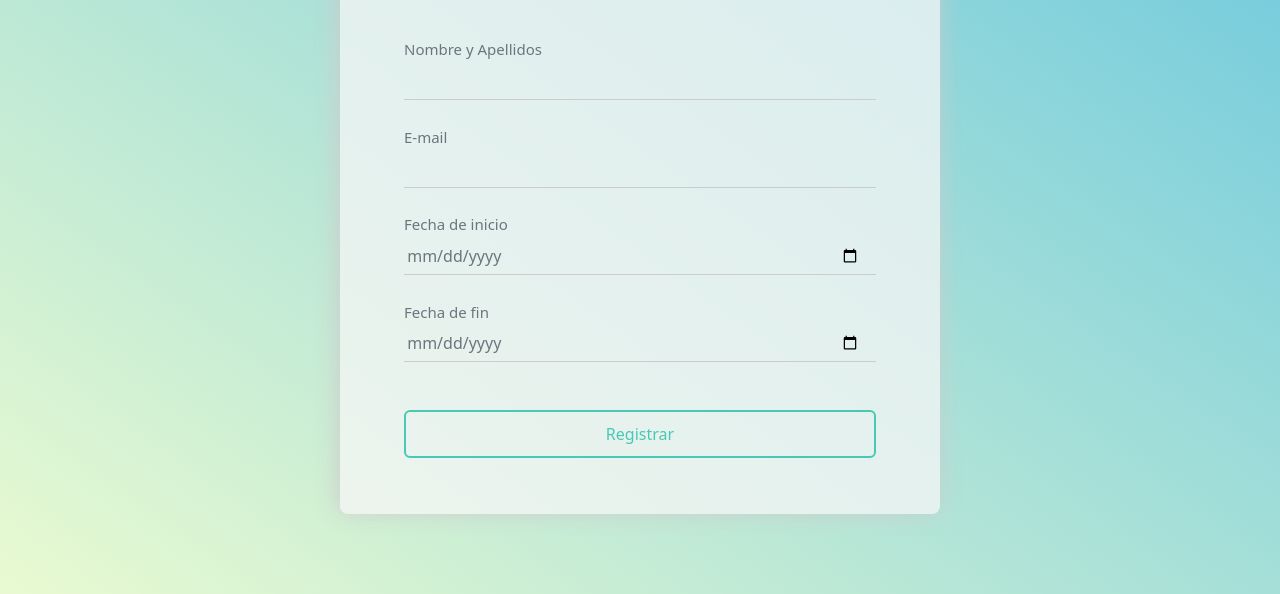
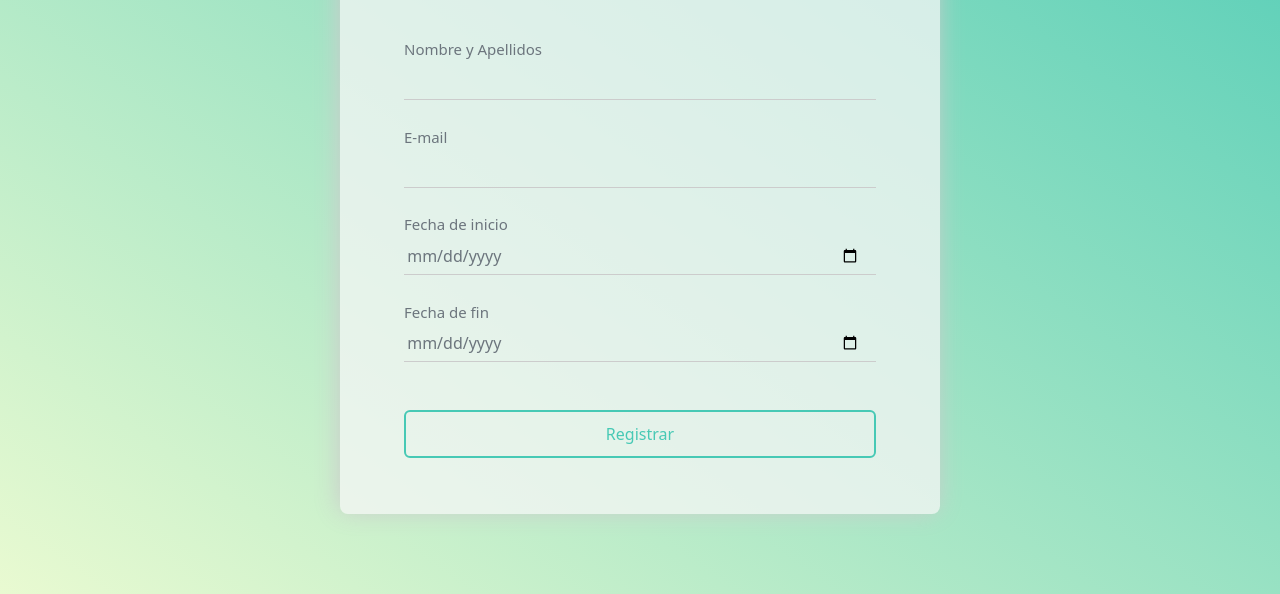
Before and after one commit to BritNeyra/EvaluacionTecnica, a plain HTML site: page index.html in a window 1280 px wide. Shown: the part 312-906 px from the top of the page. Drawn offline with nearby package versions, Linux system fonts and the light colour scheme; some packages are replaced by stand-ins of ours; no server answers; a script that the page names is missing.

Commit message:
cambio de color

```diff
--- a/css/style.css
+++ b/css/style.css
@@ -1,5 +1,5 @@
 body {
-  background: linear-gradient(to right top, #e9fad1 0%, #61C4DF 100%);
+  background: linear-gradient(to right top, #e9fad1 0%, #47c9b5 100%);
   min-height: calc(100vh);
   height: 100%;
 }
```
